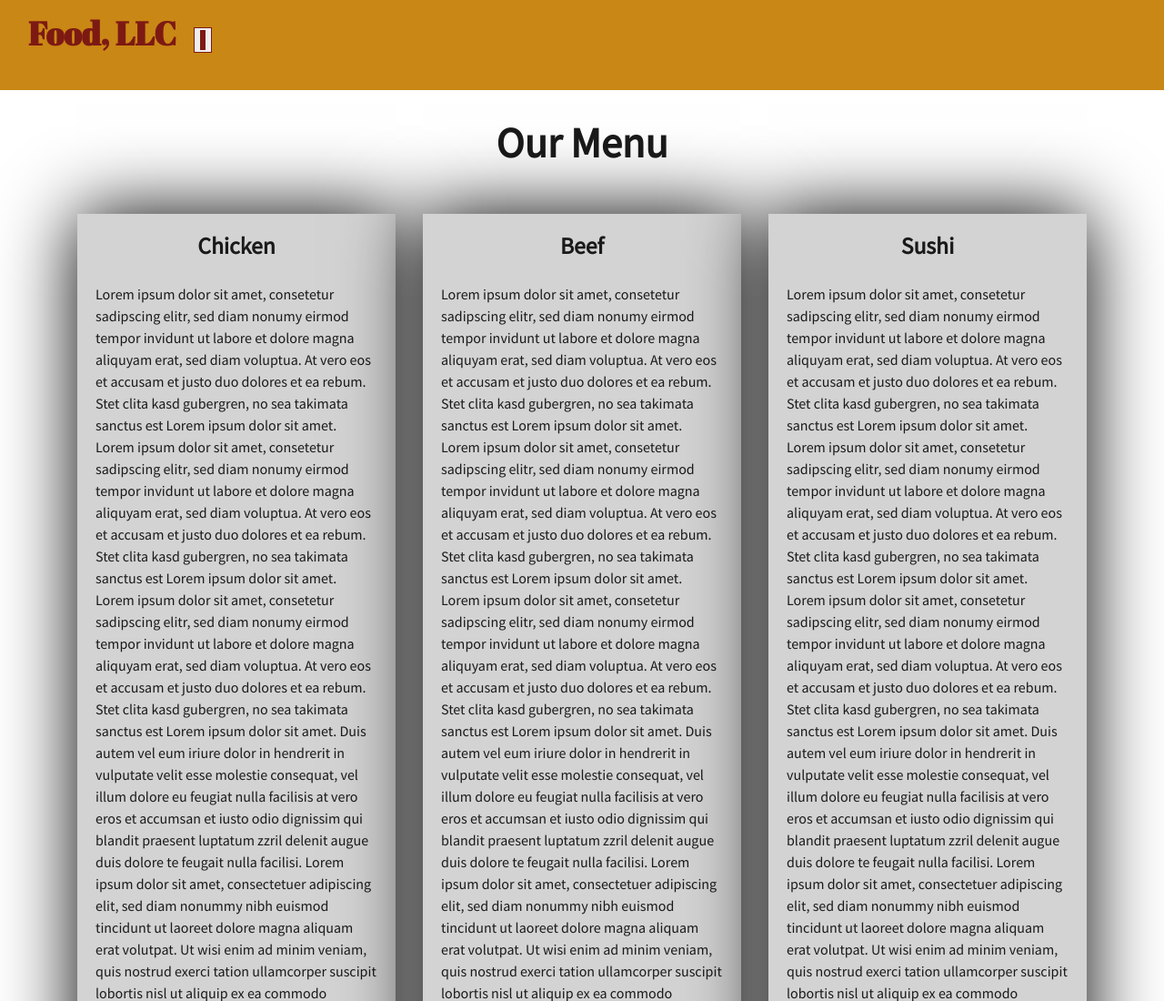
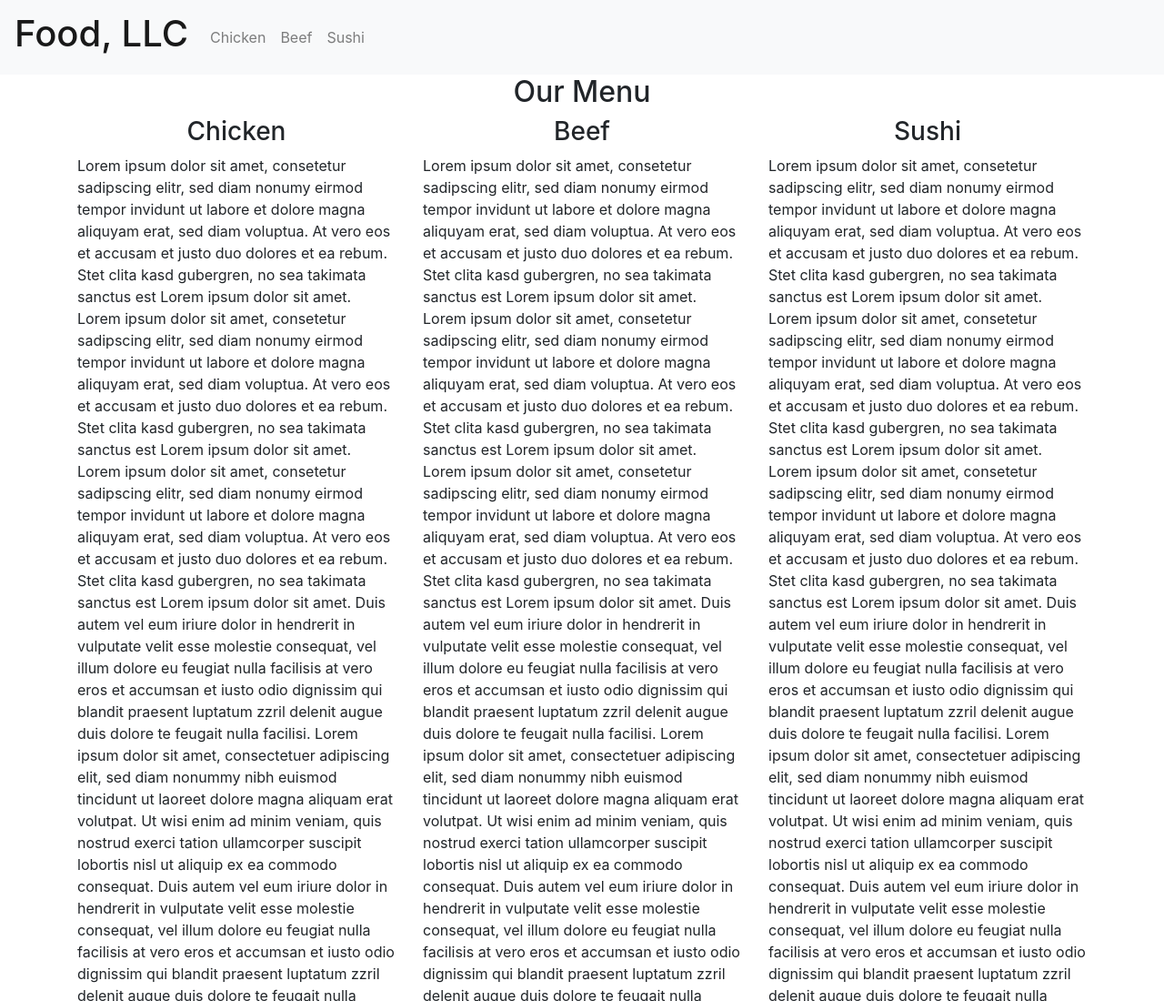
Before and after one commit to Shehzad730/Coursera-test, a plain HTML site: page Module3/index.html in a window 1280 px wide. Shown: the top 1100 px of the page at 91% size. Drawn offline with nearby package versions, Linux system fonts and the light colour scheme.

Commit message:
Update index.html

```diff
--- a/Module3/index.html
+++ b/Module3/index.html
@@ -1,54 +1,25 @@
-<!DOCTYPE html>
-<html>
-
+<!doctype html>
+<html lang="en">
  <head>
+  <!-- Required meta tags -->
   <meta charset="utf-8">
-    <meta http-equiv="X-UA-Compatible" content="IE=edge">
-    <meta name="viewport" content="width=device-width, initial-scale=1">
-    <title>Assignment Solution for Module 3</title>
+  <meta name="viewport" content="width=device-width, initial-scale=1, shrink-to-fit=no">
+  <!-- Bootstrap CSS -->
   <link rel="stylesheet" href="https://stackpath.bootstrapcdn.com/bootstrap/4.5.2/css/bootstrap.min.css" integrity="sha384-JcKb8q3iqJ61gNV9KGb8thSsNjpSL0n8PARn9HuZOnIxN0hoP+VmmDGMN5t9UJ0Z" crossorigin="anonymous">
-    <link rel="stylesheet" href="css/styles.css">
-    <link href="https://fonts.googleapis.com/css?family=Source+Sans+Pro" rel="stylesheet">
-    <link href="https://fonts.googleapis.com/css?family=Abril+Fatface" rel="stylesheet">
-
-    <!-- HTML5 shim and Respond.js for IE8 support of HTML5 elements and media queries -->
-    <!-- WARNING: Respond.js doesn't work if you view the page via file:// -->
-    <!--[if lt IE 9]>
-      <script src="https://oss.maxcdn.com/html5shiv/3.7.2/html5shiv.min.js"></script>
-      <script src="https://oss.maxcdn.com/respond/1.4.2/respond.min.js"></script>
-    <![endif]-->
+  <title>Hello, world!</title>
  </head>
-
  <body>
   <header>
-        <nav id="header-nav" class="navbar navbar-default">
-            <div class="container-fluid">
-                <div class="navbar-header">
-                    <div class="navbar-brand">
-                        <a href="index.html"><h1>Food, LLC</h1></a>
-                    </div>
-
-                    <button type="button" class="navbar-toggle collapsed visible-xs" data-toggle="collapse" data-target="#collapsable-nav" aria-expanded="false">
-                        <span class="sr-only">Toggle navigation</span>
-                        <span class="icon-bar"></span>
-                        <span class="icon-bar"></span>
-                        <span class="icon-bar"></span>
-                    </button>
-                </div>
-
-                <div id="collapsable-nav" class="collapse navbar-collapse">
-                    <ul id="nav-list" class="nav navbar-nav navbar-right visible-xs text-center">
-                        <li>
-                            <a href="#chicken-tile"><br class="hidden-xs"> Chicken</a>
-                        </li>
-                        <li>
-                            <a href="#beef-tile"><br class="hidden-xs"> Beef</a>
-                        </li>
-                        <li>
-                            <a href="#sushi-tile"><br class="hidden-xs"> Sushi</a>
-                        </li>
+   <nav id="header-nav" class="navbar navbar-expand-lg navbar-light bg-light">
+    <a class="navbar-brand" href="#"><h1>Food, LLC</h1></a>
+    <button class="navbar-toggler" type="button" data-toggle="collapse" data-target="#navbarNav" aria-controls="navbarNav" aria-expanded="false" aria-label="Toggle navigation"> <span class="navbar-toggler-icon"></span> </button>
+    <div class="collapse navbar-collapse" id="navbarNav">
+     <ul id="nav-list" class="navbar-nav">
+      <li class="nav-item active"> <a class="nav-list" href="#"> <span class="sr-only">(current)</span></a> </li>
+      <li class="nav-item"> <a class="nav-link text-center" href="#chicken">Chicken</a> </li>
+      <li class="nav-item"> <a class="nav-link text-center" href="#beef">Beef</a> </li>
+      <li class="nav-item"> <a class="nav-link text-center" href="#sushi">Sushi</a> </li>
      </ul>
-                </div>
     </div>
    </nav>
   </header>
@@ -58,8 +29,8 @@
         <div id="home-tiles" class="row">
             <div class="col-md-4 col-sm-6 col-xs-12">
                 <div id="chicken-tile">
-                    <section>
-                        <h3 class="text-center">Chicken</h3>
+                    <section id="chicken">
+                        <h3  class="text-center">Chicken</h3>
                         <p>
                             Lorem ipsum dolor sit amet, consetetur sadipscing elitr, sed diam nonumy eirmod tempor invidunt ut labore et dolore magna aliquyam erat, sed diam voluptua. At vero eos et accusam et justo duo dolores et ea rebum. Stet clita kasd gubergren, no sea takimata
                             sanctus est Lorem ipsum dolor sit amet. Lorem ipsum dolor sit amet, consetetur sadipscing elitr, sed diam nonumy eirmod tempor invidunt ut labore et dolore magna aliquyam erat, sed diam voluptua. At vero eos et accusam et justo
@@ -89,10 +60,6 @@
                             nihil imperdiet doming id quod mazim placerat facer possim assum. Lorem ipsum dolor sit amet, consectetuer adipiscing elit, sed diam nonummy nibh euismod tincidunt ut laoreet dolore magna aliquam erat volutpat. Ut wisi enim
                             ad minim veniam, quis nostrud exerci tation ullamcorper suscipit lobortis nisl ut aliquip ex ea commodo consequat. Duis autem vel eum iriure dolor in hendrerit in vulputate velit esse molestie consequat, vel illum dolore eu
                             feugiat nulla facilisis. At vero eos et accusam et justo duo dolores et ea rebum. Stet clita kasd gubergren, no sea takimata sanctus est Lorem ipsum dolor sit amet. Lorem ipsum dolor sit amet, consetetur sadipscing elitr, sed
-                            diam nonumy eirmod tempor invidunt ut labore et dolore magna aliquyam erat, sed diam voluptua. At vero eos et accusam et justo duo dolores et ea rebum. Stet clita kasd gubergren, no sea takimata sanctus est Lorem ipsum dolor
-                            sit amet. Lorem ipsum dolor sit amet, consetetur sadipscing elitr, At accusam aliquyam diam diam dolore dolores duo eirmod eos erat, et nonumy sed tempor et et invidunt justo labore Stet clita ea et gubergren, kasd magna no
-                            rebum. sanctus sea sed takimata ut vero voluptua. est Lorem ipsum dolor sit amet. Lorem ipsum dolor sit amet, consetetur sadipscing elitr, sed diam nonumy eirmod tempor invidunt ut labore et dolore magna aliquyam erat. Consetetur
-                            sadipscing elitr, sed diam nonumy eirmod tempor invidunt ut labore et dolore magna aliquyam erat, sed diam voluptua. At vero eos et accusam et
                                                     </p>
                         <p>
                             (End of Chicken section) <a href="#top-heading">Back to Top</a>
@@ -102,7 +69,7 @@
             </div>
             <div class="col-md-4 col-sm-6 col-xs-12">
                 <div id="beef-tile">
-                    <section>
+                    <section id="beef">
                         <h3 class="text-center">Beef</h3>
                         <p>
                             Lorem ipsum dolor sit amet, consetetur sadipscing elitr, sed diam nonumy eirmod tempor invidunt ut labore et dolore magna aliquyam erat, sed diam voluptua. At vero eos et accusam et justo duo dolores et ea rebum. Stet clita kasd gubergren, no sea takimata
@@ -133,10 +100,6 @@
                             nihil imperdiet doming id quod mazim placerat facer possim assum. Lorem ipsum dolor sit amet, consectetuer adipiscing elit, sed diam nonummy nibh euismod tincidunt ut laoreet dolore magna aliquam erat volutpat. Ut wisi enim
                             ad minim veniam, quis nostrud exerci tation ullamcorper suscipit lobortis nisl ut aliquip ex ea commodo consequat. Duis autem vel eum iriure dolor in hendrerit in vulputate velit esse molestie consequat, vel illum dolore eu
                             feugiat nulla facilisis. At vero eos et accusam et justo duo dolores et ea rebum. Stet clita kasd gubergren, no sea takimata sanctus est Lorem ipsum dolor sit amet. Lorem ipsum dolor sit amet, consetetur sadipscing elitr, sed
-                            diam nonumy eirmod tempor invidunt ut labore et dolore magna aliquyam erat, sed diam voluptua. At vero eos et accusam et justo duo dolores et ea rebum. Stet clita kasd gubergren, no sea takimata sanctus est Lorem ipsum dolor
-                            sit amet. Lorem ipsum dolor sit amet, consetetur sadipscing elitr, At accusam aliquyam diam diam dolore dolores duo eirmod eos erat, et nonumy sed tempor et et invidunt justo labore Stet clita ea et gubergren, kasd magna no
-                            rebum. sanctus sea sed takimata ut vero voluptua. est Lorem ipsum dolor sit amet. Lorem ipsum dolor sit amet, consetetur sadipscing elitr, sed diam nonumy eirmod tempor invidunt ut labore et dolore magna aliquyam erat. Consetetur
-                            sadipscing elitr, sed diam nonumy eirmod tempor invidunt ut labore et dolore magna aliquyam erat, sed diam voluptua. At vero eos et accusam et
                                 </p>
                         <p>
                             (End of Beef section) <a href="#top-heading">Back to Top</a>
@@ -147,7 +110,7 @@
             <!-- <div class="clearfix visible-md-block"></div> -->
             <div class="col-md-4 col-sm-12 col-xs-12">
                 <div id="sushi-tile">
-                    <section>
+                    <section id="sushi">
                         <h3 class="text-center">Sushi</h3>
                           <p>
                             Lorem ipsum dolor sit amet, consetetur sadipscing elitr, sed diam nonumy eirmod tempor invidunt ut labore et dolore magna aliquyam erat, sed diam voluptua. At vero eos et accusam et justo duo dolores et ea rebum. Stet clita kasd gubergren, no sea takimata
@@ -173,7 +136,11 @@
                             consetetur sadipscing elitr, sed diam nonumy eirmod tempor invidunt ut labore et dolore magna aliquyam erat, sed diam voluptua. At vero eos et accusam et justo duo dolores et ea rebum. Stet clita kasd gubergren, no sea takimata
                             sanctus est Lorem ipsum dolor sit amet. Duis autem vel eum iriure dolor in hendrerit in vulputate velit esse molestie consequat, vel illum dolore eu feugiat nulla facilisis at vero eros et accumsan et iusto odio dignissim qui
                             blandit praesent luptatum zzril delenit augue duis dolore te feugait nulla facilisi. Lorem ipsum dolor sit amet, consectetuer adipiscing elit, sed diam nonummy nibh euismod tincidunt ut laoreet dolore magna aliquam erat volutpat.
-                            Ut wisi enim ad minim veniam, quis nostrud exerci tation ullamcorper suscipit lobortis nisl
+                            Ut wisi enim ad minim veniam, quis nostrud exerci tation ullamcorper suscipit lobortis nisl ut aliquip ex ea commodo consequat. Duis autem vel eum iriure dolor in hendrerit in vulputate velit esse molestie consequat, vel illum
+                            dolore eu feugiat nulla facilisis at vero eros et accumsan et iusto odio dignissim qui blandit praesent luptatum zzril delenit augue duis dolore te feugait nulla facilisi. Nam liber tempor cum soluta nobis eleifend option congue
+                            nihil imperdiet doming id quod mazim placerat facer possim assum. Lorem ipsum dolor sit amet, consectetuer adipiscing elit, sed diam nonummy nibh euismod tincidunt ut laoreet dolore magna aliquam erat volutpat. Ut wisi enim
+                            ad minim veniam, quis nostrud exerci tation ullamcorper suscipit lobortis nisl ut aliquip ex ea commodo consequat. Duis autem vel eum iriure dolor in hendrerit in vulputate velit esse molestie consequat, vel illum dolore eu
+                            feugiat nulla facilisis. At vero eos et accusam et justo duo dolores et ea rebum. Stet clita kasd gubergren, no sea takimata sanctus est Lorem ipsum dolor sit amet. Lorem ipsum dolor sit amet, consetetur sadipscing elitr, sed
                                 </p>
                         <p>
                             (End of Sushi section) <a href="#top-heading">Back to Top</a>
@@ -186,12 +153,10 @@
     </div>
     <div class="clearfix visible-lg-block"></div>
 
-
-    <!-- jQuery (Bootstrap JS plugins depend on it) -->
-    <script src="js/jquery-3.1.1.min.js"></script>
-    <script src="js/bootstrap.min.js"></script>
-    <!-- <script src="js/script.js"></script> -->
-
+  <!-- Optional JavaScript -->
+  <!-- jQuery first, then Popper.js, then Bootstrap JS -->
+  <script src="https://code.jquery.com/jquery-3.5.1.slim.min.js" integrity="sha384-DfXdz2htPH0lsSSs5nCTpuj/zy4C+OGpamoFVy38MVBnE+IbbVYUew+OrCXaRkfj" crossorigin="anonymous"></script>
+  <script src="https://cdn.jsdelivr.net/npm/popper.js@1.16.1/dist/umd/popper.min.js" integrity="sha384-9/reFTGAW83EW2RDu2S0VKaIzap3H66lZH81PoYlFhbGU+6BZp6G7niu735Sk7lN" crossorigin="anonymous"></script>
+  <script src="https://stackpath.bootstrapcdn.com/bootstrap/4.5.2/js/bootstrap.min.js" integrity="sha384-B4gt1jrGC7Jh4AgTPSdUtOBvfO8shuf57BaghqFfPlYxofvL8/KUEfYiJOMMV+rV" crossorigin="anonymous"></script>
  </body>
-
 </html>
```
Lines whose indentation alone changed are shown as unchanged.
